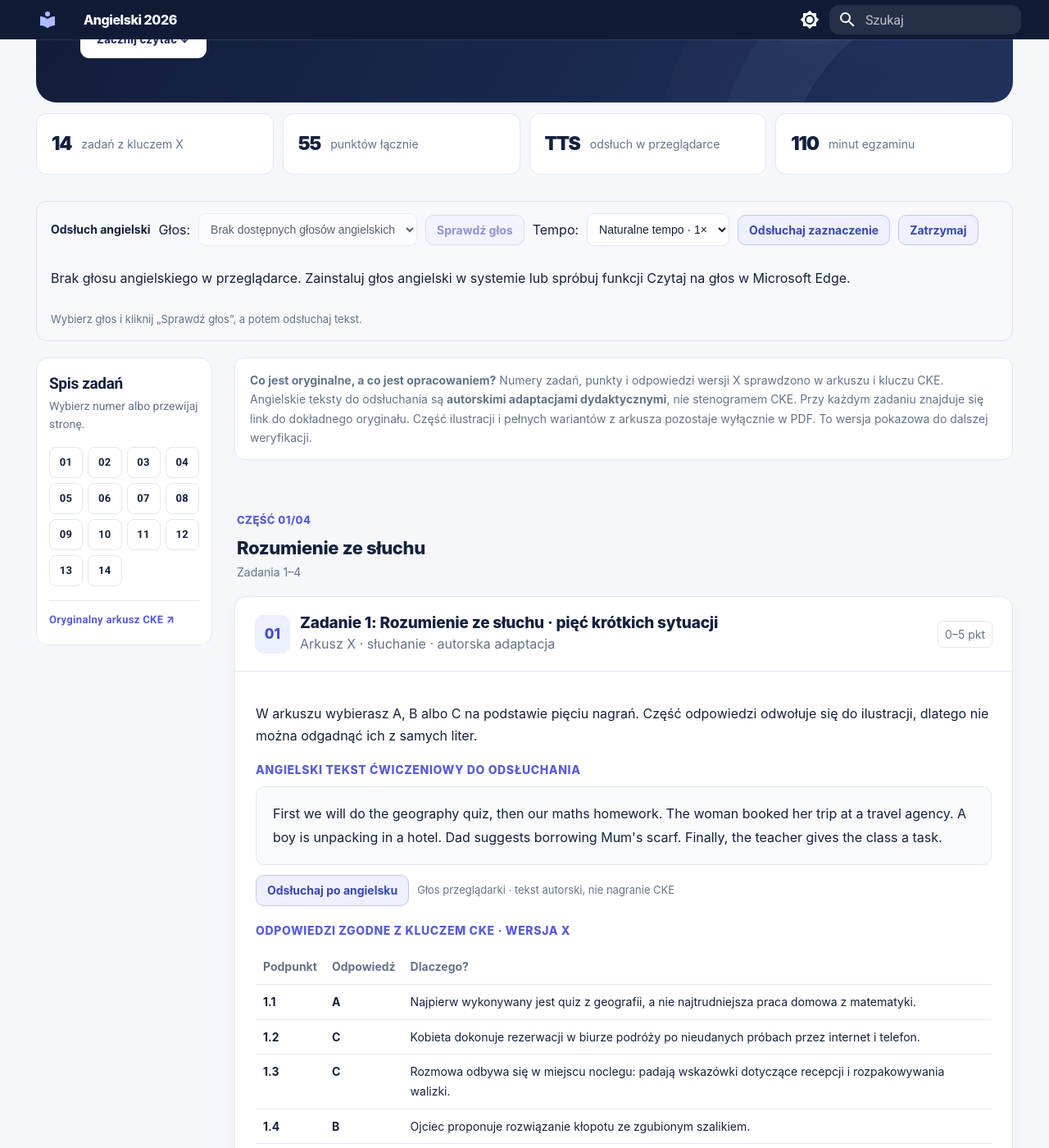
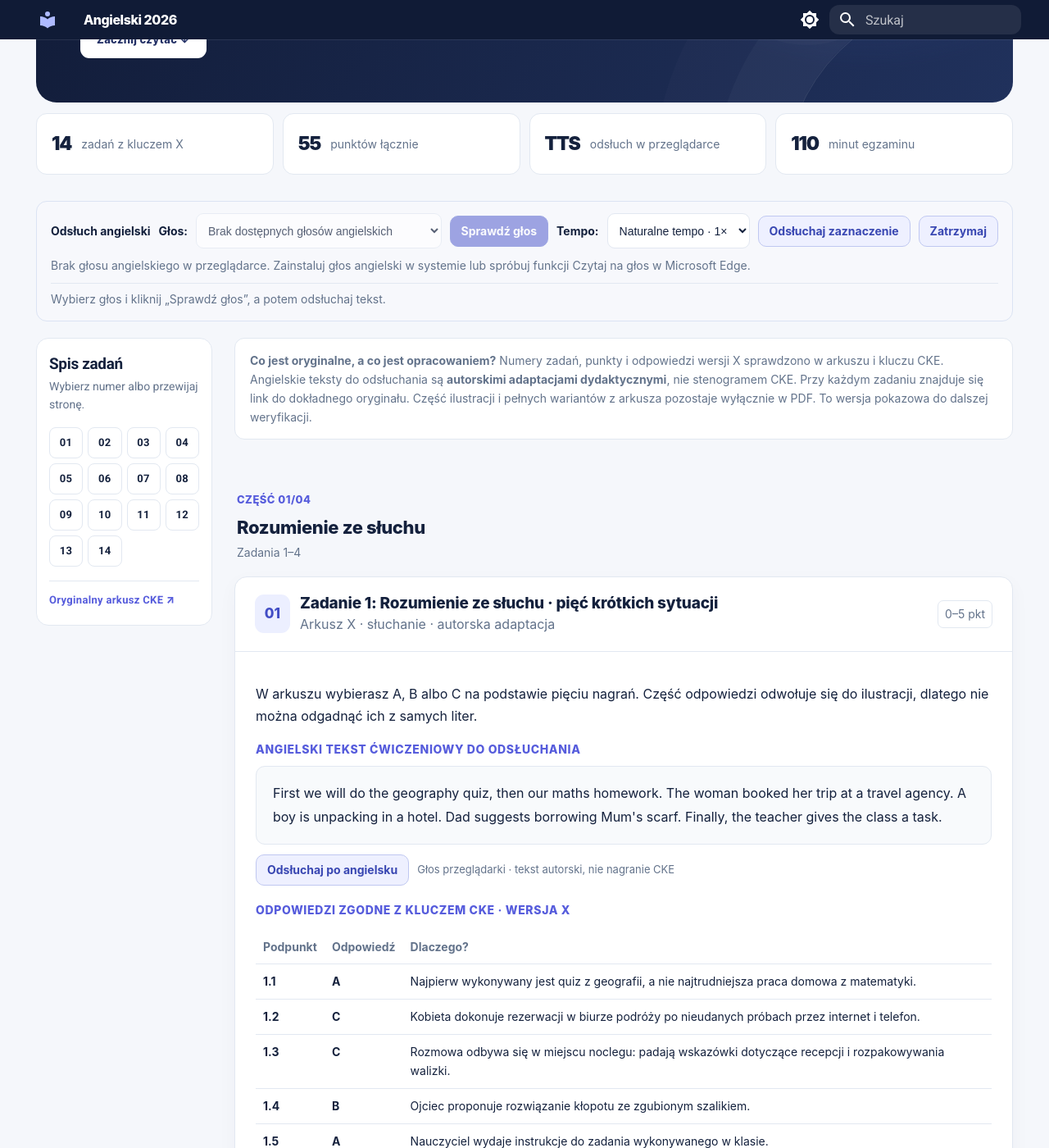
Before and after one commit to dchorazkiewicz/Egzamin_8K_JP, an MkDocs documentation site: the page built from docs/opracowania/angielski-2026.md, in a window 1280 px wide and 1400 px high, scrolled down 443 px. Shown: the whole window at 82% size. Built offline with MkDocs 1.6.1 and Material for MkDocs 9.7.7, drawn with Linux system fonts in a browser that asks for light colours.

Commit message:
Style voice picker and speech sample controls responsively

```diff
--- a/docs/stylesheets/e8-english.css
+++ b/docs/stylesheets/e8-english.css
@@ -59,3 +59,43 @@
   .e8-en-choices { grid-template-columns:1fr; }
   .e8-en-lesson-links {gap:10px;}
 }
+
+
+/* Voice selection is as important as speed for natural listening. */
+.e8-en-listenbar #e8-tts-voice {
+  min-width: 205px;
+  max-width: min(340px,100%);
+  flex: 1 1 220px;
+  height: 43px !important;
+  line-height: normal !important;
+  font-size: var(--e8-font-small,14px) !important;
+}
+.e8-en-listenbar #e8-tts-rate {
+  height: 43px !important;
+  line-height: normal !important;
+}
+.e8-en-listenbar label { font-size:var(--e8-font-small,14px); color:var(--en-ink); font-weight:650; }
+.e8-en-listenbar #e8-tts-preview {
+  border-color:#5666ce;
+  background:#555fce;
+  color:#fff;
+}
+.e8-en-listenbar #e8-tts-preview:hover { background:#434fbb; color:#fff; }
+.e8-en-listenbar .e8-tts-voice-help {
+  flex-basis:100%;
+  margin:0!important;
+  font-size:var(--e8-font-small,14px)!important;
+  color:var(--en-muted);
+  line-height:1.55!important;
+}
+.e8-en-listenbar .e8-tts-feedback {
+  border-top:1px solid var(--en-border);
+  padding-top:7px;
+  font-size:var(--e8-font-small,14px);
+}
+@media (max-width:740px) {
+  .e8-en-listenbar { align-items:stretch; }
+  .e8-en-listenbar #e8-tts-voice { flex:1 1 100%; min-width:0; width:100%; max-width:100%; }
+  .e8-en-listenbar #e8-tts-rate { flex:1 1 145px; }
+  .e8-en-listenbar button { min-height:43px; }
+}
```
